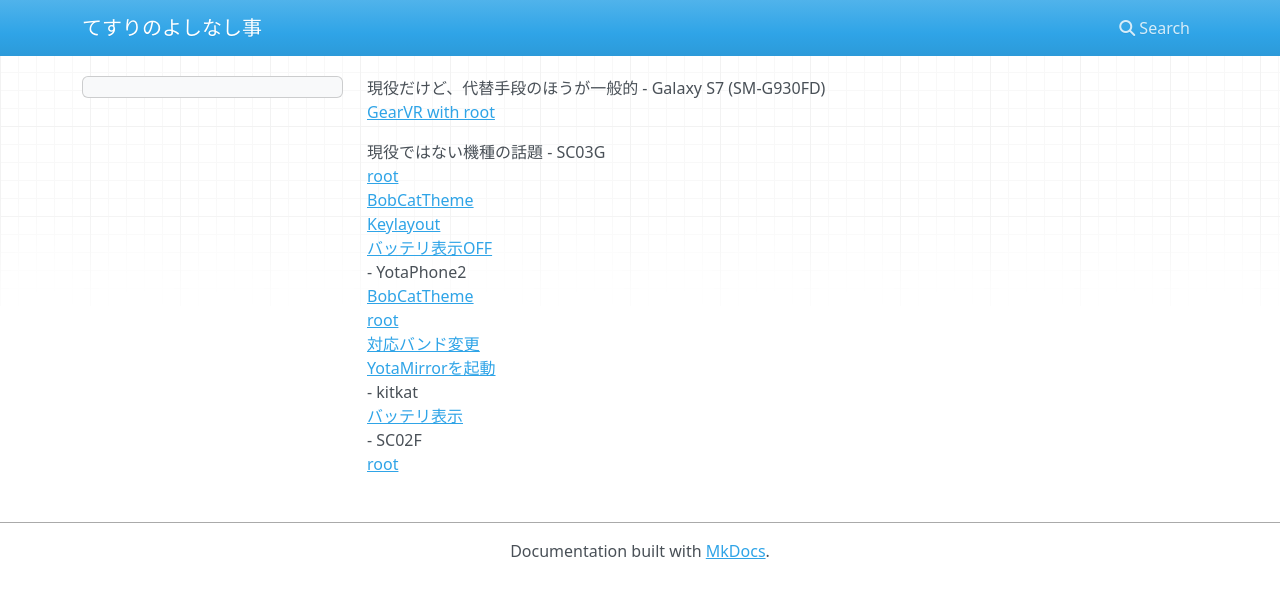
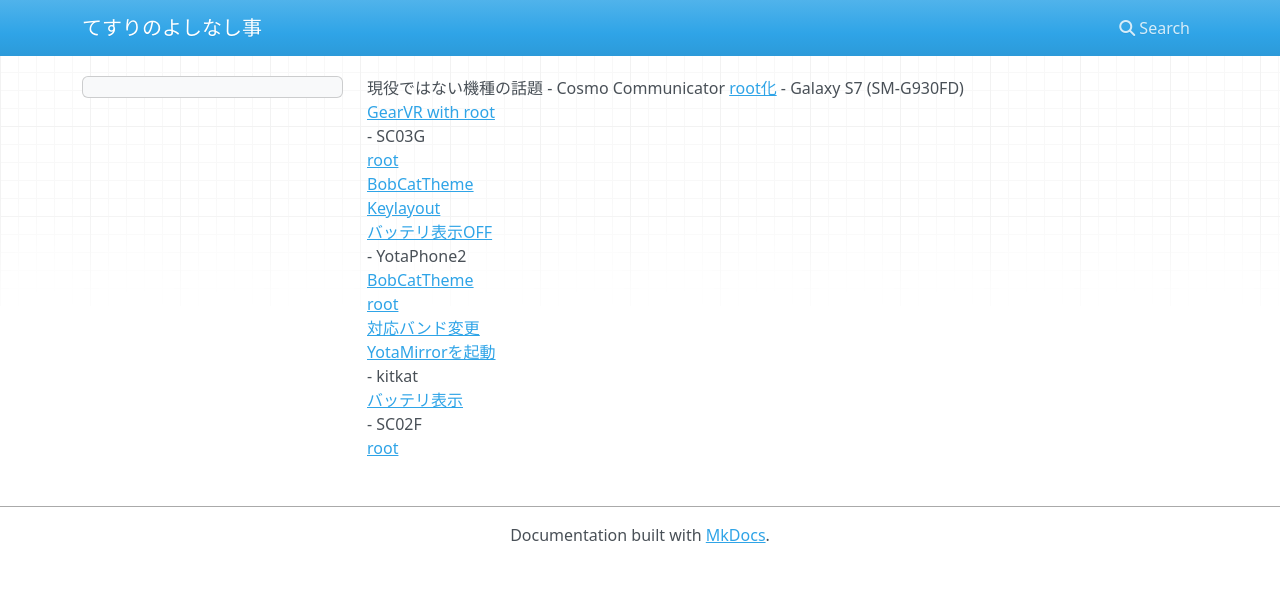
Before and after one commit to tesurijp/tesurijp.github.io, an MkDocs documentation site: the page built from docs/Android/old/index.md, in a window 1280 px wide. Shown: the top 598 px of the page. Built offline with MkDocs 1.6.1, drawn with Linux system fonts in a browser that asks for light colours; nearby versions of some CDN libraries.

Commit message:
古い情報の移動

```diff
--- a/docs/Android/old/index.md
+++ b/docs/Android/old/index.md
@@ -1,8 +1,8 @@
-現役だけど、代替手段のほうが一般的
+現役ではない機種の話題
+- Cosmo Communicator
+  [root化](Cosmo-Root)
 - Galaxy S7 (SM-G930FD)
   [GearVR with root](S7-GearVR-root)
-
-現役ではない機種の話題
 - SC03G
   [root](SC03G/root)
   [BobCatTheme](SC03G/BobCatTheme)
```
Also changed, not shown: docs/Chromebook/old/index.md (added, +6 -0 lines), docs/Android/old/Cosmo-Root.md (renamed from docs/Android/Cosmo-Root.md), docs/Chromebook/old/Crostini-zsh.md (renamed from docs/Chromebook/Crostini-zsh.md), docs/Chromebook/old/ReaderStore.md (renamed from docs/Chromebook/ReaderStore.md), docs/Chromebook/old/VSCode.md (renamed from docs/Chromebook/VSCode.md), docs/Windows/old/Docker-VMWare.md (renamed from docs/Windows/Docker-VMWare.md).
